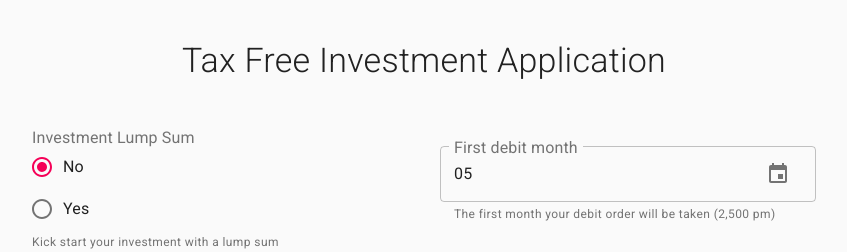
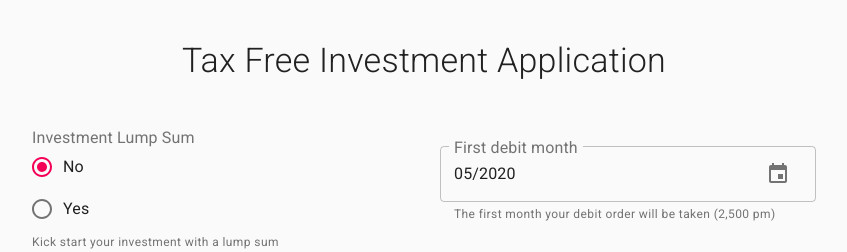
Before and after one commit to UncaughtTypeError/Tax-Free-Investment-Application-App, a React (Create React App) app: page / in a window 1280 px wide. Shown: the top 252 px of the page, without its empty margins (216-1063 px from the left). Built offline with nearby package versions, Linux system fonts and the light colour scheme.

Commit message:
date picker UI enhancements

```diff
--- a/src/containers/Form.js
+++ b/src/containers/Form.js
@@ -103,9 +103,12 @@ const Form = () => {
                                 disableToolbar
                                 fullWidth={true}
                                 variant="inline"
-                                views={["month"]}
-                                format="MM"
+                                format="MM/YYYY"
+                                views={["year","month"]}
+                                openTo="month"
+                                disableToolbar={false}
                                 disablePast={true}
+                                autoOk={true}
                                 margin="normal"
                                 label="First debit month"
                                 helperText={`The first month your debit order will be taken (${DEBIT_AMOUNT} pm)`}
@@ -150,9 +153,12 @@ const Form = () => {
                                     disableToolbar
                                     fullWidth={true}
                                     variant="inline"
-                                    views={["month"]}
-                                    format="MM"
+                                    format="MM/YYYY"
+                                    views={["year","month"]}
+                                    openTo="month"
+                                    disableToolbar={false}
                                     disablePast={true}
+                                    autoOk={true}
                                     margin="normal"
                                     label="Lump Sum Investment Month"
                                     helperText="The month your lump sum will be invested"
```
